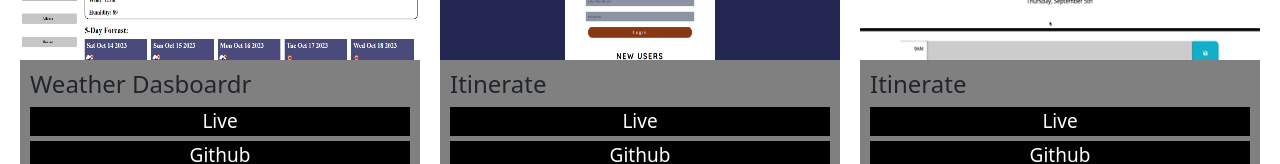
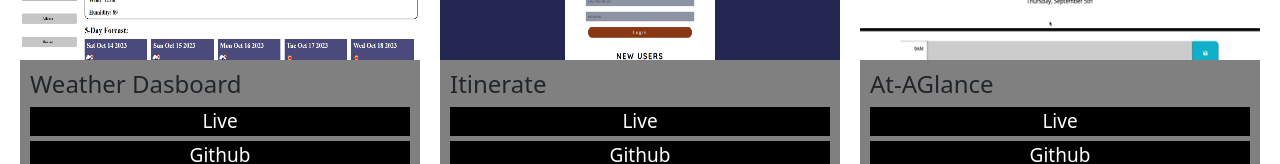
Before and after one commit to Ajhrabowski/Portfolio-R, a React (Vite) app: page /portfolio in a window 1280 px wide. Shown: the part 493-657 px from the top of the page. Built offline with nearby package versions, Linux system fonts and the light colour scheme.

Commit message:
Updated the Portfolio Page.

```diff
--- a/src/pages/PortfolioPage.jsx
+++ b/src/pages/PortfolioPage.jsx
@@ -20,7 +20,7 @@ const projects = [
     github:"https://github.com/Ajhrabowski/Tomador-De-Notas"
  },
  {
-  name:"Weather Dasboardr",
+  name:"Weather Dasboard",
   img:"/Weather-Dasboard.jpg",
   live:"https://ajhrabowski.github.io/atmospheric-panel/",
   github:"https://github.com/Ajhrabowski/atmospheric-panel"
@@ -32,7 +32,7 @@ const projects = [
   github:"https://github.com/JohnPaulZigterman/itinerary-site"
 },
 {
-  name:"Itinerate",
+  name:"At-AGlance",
   img:"/05-third-party-apis-homework-demo.gif",
   live:"https://ajhrabowski.github.io/At-AGlance/",
   github:"https://github.com/Ajhrabowski/At-AGlance"
```
